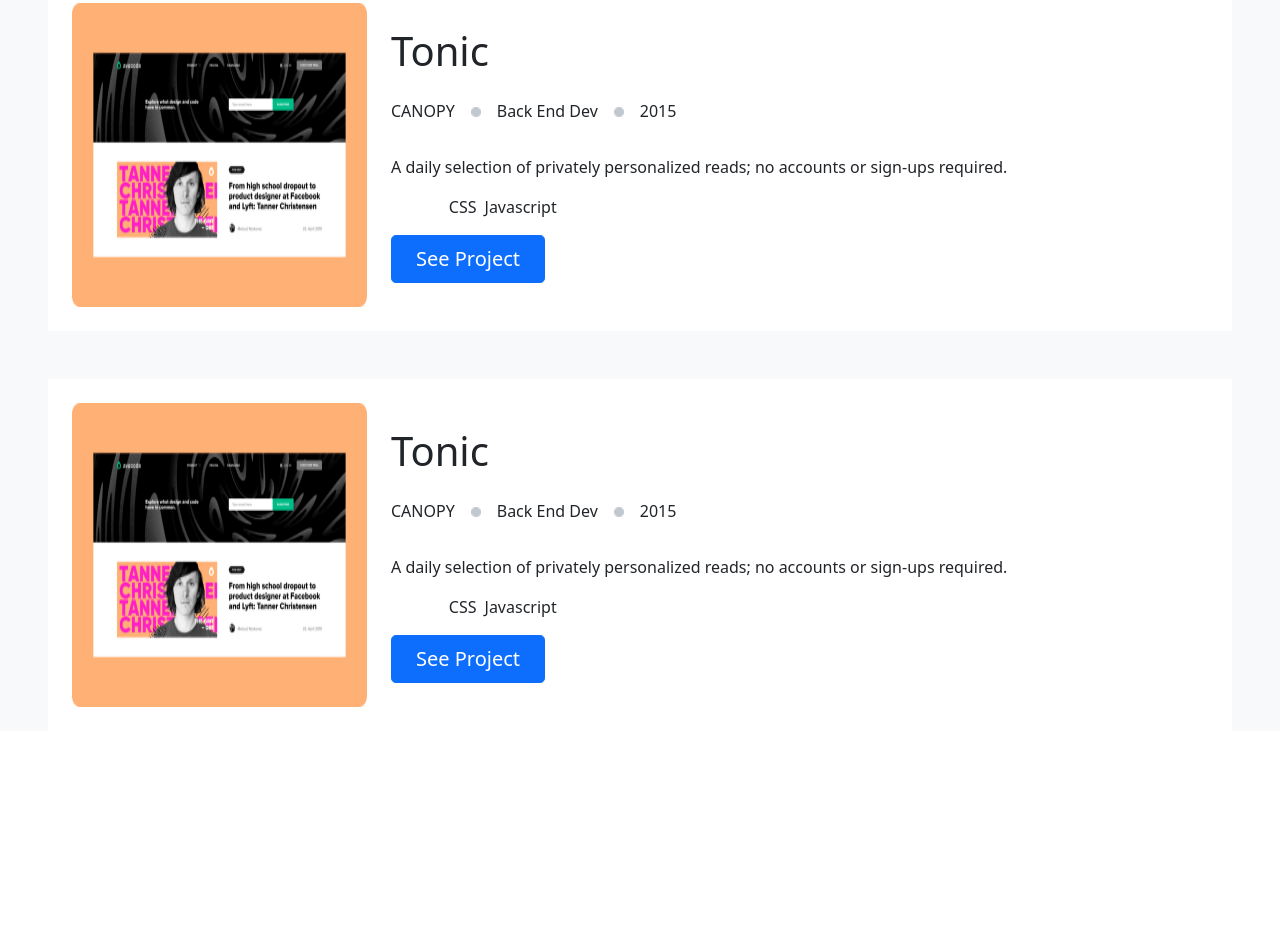
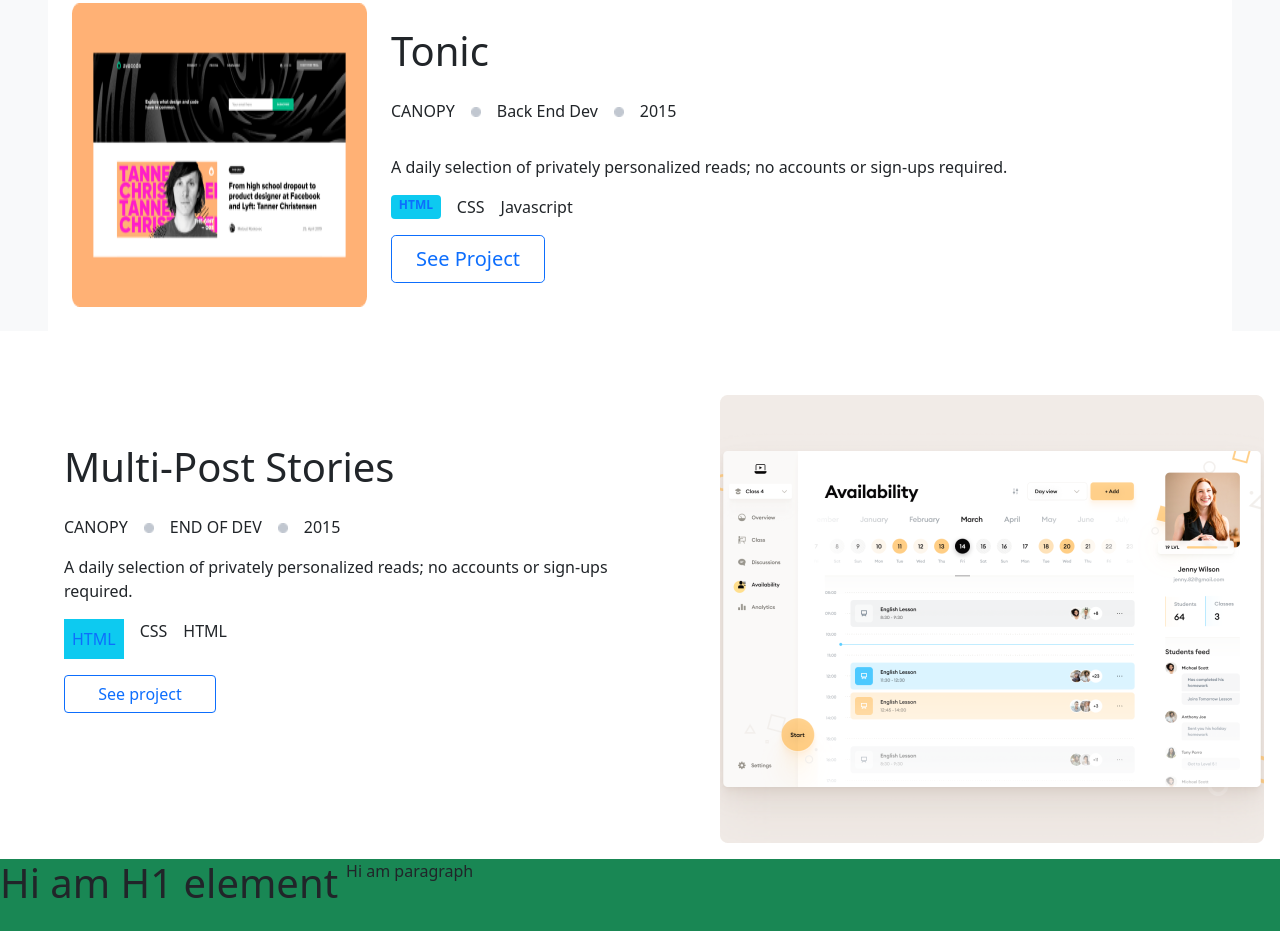
Before and after one commit to gergitokusse/Portfolio-using-bootstrap-framwork, a website: page index.html in a window 1280 px wide. Shown: the part 725-1656 px from the top of the page. Before the commit the page ends 1504 px from the top, so only its background shows below. Drawn offline with nearby package versions, Linux system fonts and the light colour scheme.

Commit message:
Update index.html for setuping bootstrap

```diff
--- a/index.html
+++ b/index.html
@@ -56,9 +56,9 @@
             <p>I’m a software developer! I can help you build a product , feature or website Look through some of my work and experience! If you like what you see
                 and have a project you need coded, don’t hestiate to contact me.</p>
             <a href="" class="text-decoration-none py-2 ">MY PROJECTS</a>
-            <div class="d-flex flex-row">
+            <div class="d-flex flex-row gap-1">
                 <a href="" class="text-decoration-none mx-1"> <img src="./img/twitter.png" alt=""></a>
-                <a href="" class="text-decoration-none mx-1"> <img src="./img/Vector (1).png" alt=""><img src="./img/Vector.png" alt=""></a>
+                <a href="" class="text-decoration-none mx-1"> <img class="me-1" src="./img/Vector (1).png" alt=""><img src="./img/Vector.png" alt=""></a>
                 <a href="" class="text-decoration-none mx-1"> <img src="./img/M.png" alt=""></a>
                 <a href="" class="text-decoration-none mx-1"> <img src="./img/github.png" alt=""></a>
                 <a href="" class="text-decoration-none mx-1"> <img src="./img/angellist.png" alt=""></a>
@@ -78,37 +78,44 @@
                 </div>
                 <p>A daily selection of privately personalized reads;
                     no accounts or sign-ups required.</p>
-                <div class="d-flex flex-row mb-3">
-                    <span class="badge me-2">HTML</span>
-                    <span class="bedge me-2">CSS</span>
-                    <span class="bedge me-2">Javascript</span>
+                <div class="d-flex flex-row mb-3 gap-3">
+                    <span class="badge bg-info text-primary">HTML</span>
+                    <span class="bedge ">CSS</span>
+                    <span class="bedge ">Javascript</span>
                 </div>
-                <submit role="button" class="btn btn-primary btn-lg w-25">See Project</submit>
+                <submit role="button" class="btn btn-outline-primary btn-lg w-25">See Project</submit>
+            </div>
         </div>
     </div>
 
 
-        <div class="d-flex flex-row p-4 m-5 bg-white">
-            <img src="./img/tonic-project.png" alt="My imgae">
-            <div class="d-flex flex-column p-4">
-                <h1>Tonic</h1>
-                <div class="d-flex flex-row my-3">
-                    <p class="mr-3">CANOPY</p>
-                    <img class="mt-2 mx-3" width="10" height="10" src="./img/Counter.png" alt="myimg1">
-                    <p  class="">Back End Dev</p>
-                    <img class="mt-2 mx-3" width="10" height="10" src="./img/Counter.png" alt="img2">
-                    <p class="mr-3">2015</p>
+
+    <div class="bg-white d-flex flex-row p-3">
+        <div class="d-flex flex-column p-5 ">
+            <h1>Multi-Post Stories</h1>
+            <div class="d-flex flex-row gap-3 pt-3">
+                <p>CANOPY</p>
+                <img class="mt-2" src="./img/Counter.png" width="10" height="10" alt="">
+                <p>END OF DEV</p>
+                <img class="mt-2" src="./img/Counter.png" width="10" height="10" alt="">
+                <P>2015</P>
             </div>
-                <p>A daily selection of privately personalized reads;
-                    no accounts or sign-ups required.</p>
-                <div class="d-flex flex-row mb-3">
-                    <span class="badge me-2">HTML</span>
-                    <span class="bedge me-2">CSS</span>
-                    <span class="bedge me-2">Javascript</span>
+            <p>A daily selection of privately personalized reads; no accounts or sign-ups required.</p>
+            <div class="d-flex flex-row gap-3 mb-3">
+                <span class="bedge bg-info text-primary p-2 border-radius-2" >HTML</span>
+                <span>CSS</span>
+                <span>HTML</span>
             </div>
-                <submit role="button" class="btn btn-primary btn-lg w-25">See Project</submit>
+            <button class="btn btn-outline-primary w-25">See project</button>
         </div>
+        <img src="./img/uber-navigation-project.png" alt="">
     </div>
+
+
+    <!-- bootstrap -->
+    <div class="bg-success pb-3 d-flex flex-row gap-2">
+        <h1>Hi am H1 element</h1>
+        <p>Hi am paragraph</p>
     </div>
 </body>
 </html>
```
Lines whose indentation alone changed are shown as unchanged.
